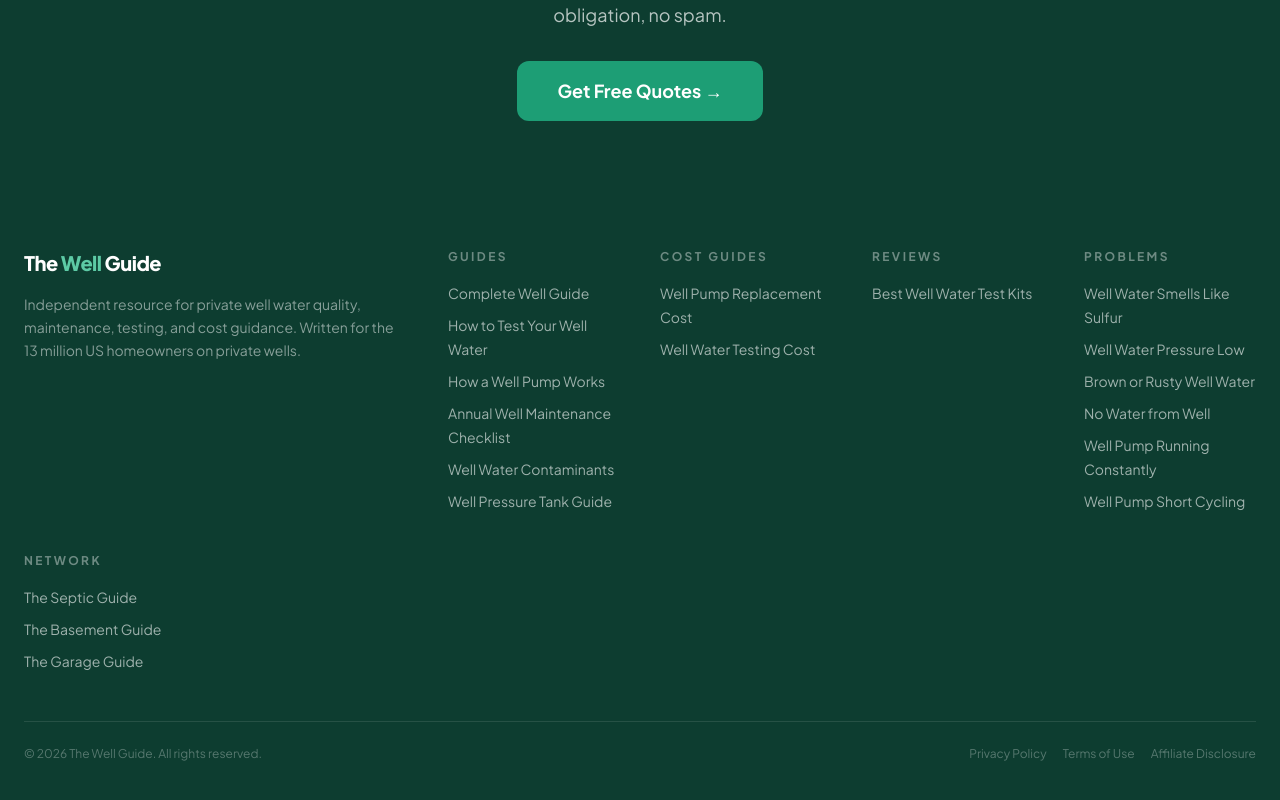
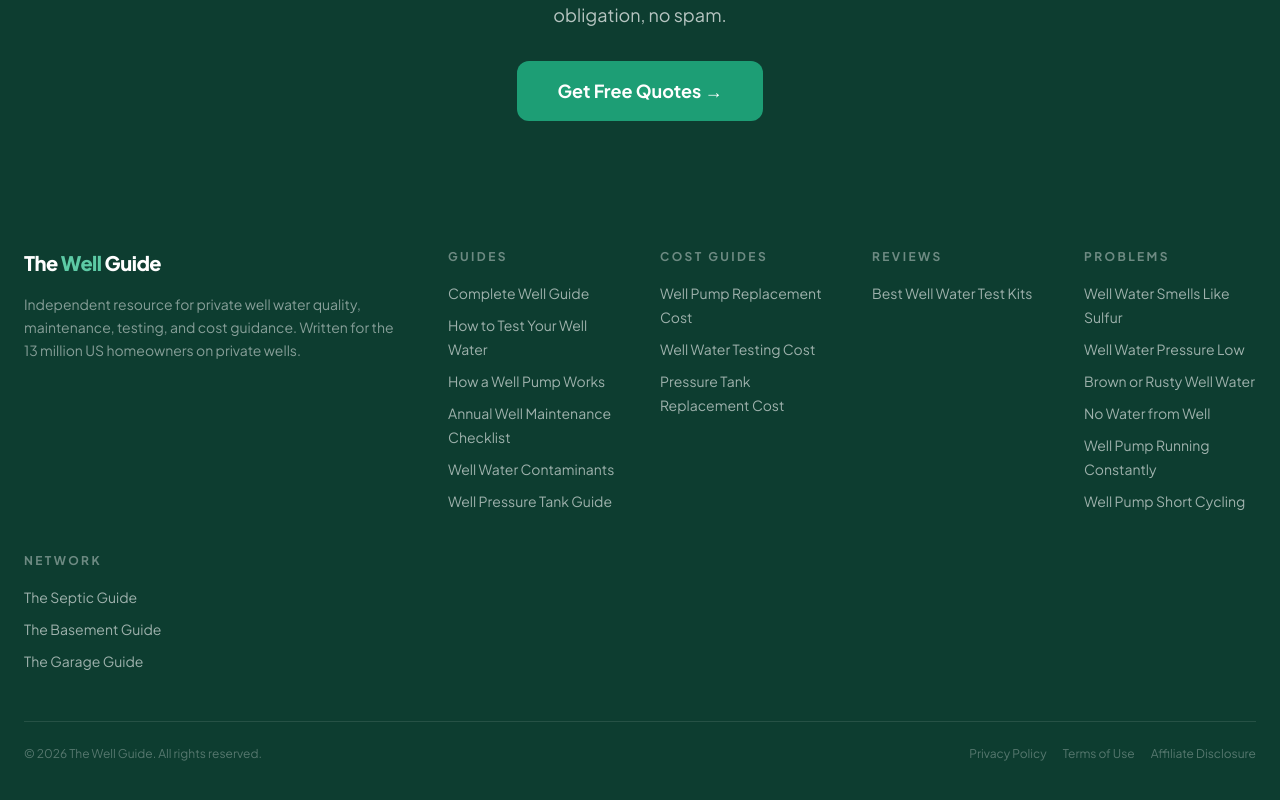
Before and after one commit to thebasementguide2026/thewell.guide-, a Next.js app: page / in a window 1280 px wide. Shown: the part 2658-3458 px from the top of the page. Built offline with nearby package versions, Linux system fonts and the light colour scheme.

Commit message:
Add pressure tank replacement cost to footer

```diff
--- a/components/Footer.tsx
+++ b/components/Footer.tsx
@@ -19,6 +19,7 @@ const footerSections = [
     links: [
       { label: 'Well Pump Replacement Cost', href: '/cost-guides/well-pump-replacement-cost' },
       { label: 'Well Water Testing Cost', href: '/cost-guides/well-water-testing-cost' },
+      { label: 'Pressure Tank Replacement Cost', href: '/cost-guides/pressure-tank-replacement-cost' },
     ],
   },
   { title: 'REVIEWS', href: '/reviews', links: [{ label: 'Best Well Water Test Kits', href: '/reviews/best-well-water-test-kits' }] },
```
